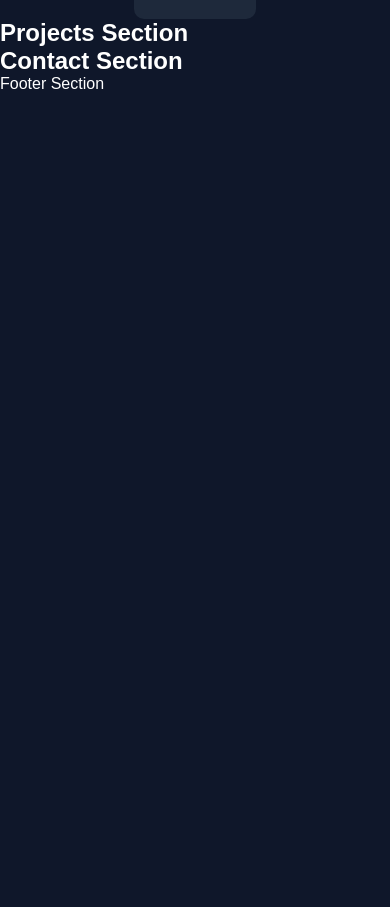
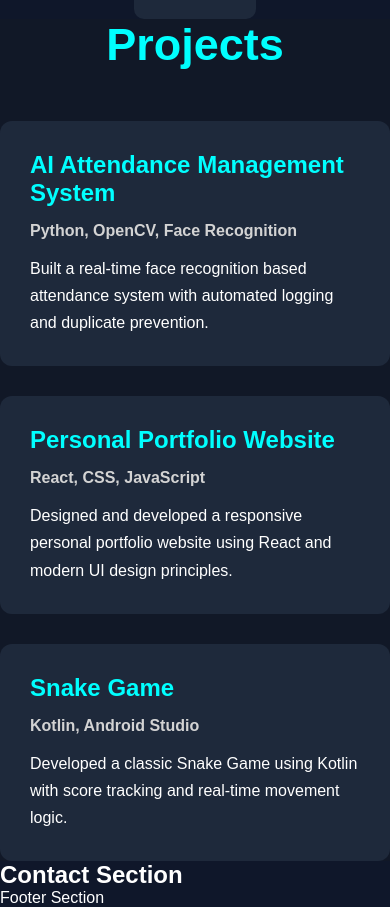
Before and after one commit to Unaib31/FUTURE_FS_01, a React (Vite) app: page / in a window 390 px wide. Shown: the part 2027-2934 px from the top of the page. Before the commit the page ends 2120 px from the top, so only its background shows below. Built offline with nearby package versions, Linux system fonts and the light colour scheme.

Commit message:
Add responsive Project Section

```diff
--- a/src/components/Projects.jsx
+++ b/src/components/Projects.jsx
@@ -1,7 +1,55 @@
-export default function Projects() {
-  return (
-    <section>
-      <h2>Projects Section</h2>
-    </section>
-  );
+function Projects() {
+
+    const projectData = [
+        {
+            title: "AI Attendance Management System",
+            tech: "Python, OpenCV, Face Recognition",
+            description:
+                "Built a real-time face recognition based attendance system with automated logging and duplicate prevention."
+        },
+
+        {
+            title: "Personal Portfolio Website",
+            tech: "React, CSS, JavaScript",
+            description:
+                "Designed and developed a responsive personal portfolio website using React and modern UI design principles."
+        },
+
+        {
+            title: "Snake Game",
+            tech: "Kotlin, Android Studio",
+            description:
+                "Developed a classic Snake Game using Kotlin with score tracking and real-time movement logic."
+        }
+    ]
+
+    return (
+        <section id="projects" className="projects">
+
+            <h1 className="section-title">
+                Projects
+            </h1>
+
+            <div className="projects-container">
+
+                {
+                    projectData.map((project, index) => (
+                        <div className="project-card" key={index}>
+
+                            <h2>{project.title}</h2>
+
+                            <h4>{project.tech}</h4>
+
+                            <p>{project.description}</p>
+
+                        </div>
+                    ))
+                }
+
+            </div>
+
+        </section>
+    )
 }
+
+export default Projects
--- a/src/index.css
+++ b/src/index.css
@@ -149,3 +149,46 @@ body {
   background-color: cyan;
   color: black;
 }
+
+.projects {
+  background-color: #111827;
+}
+
+.projects-container {
+  display: grid;
+
+  grid-template-columns:
+    repeat(auto-fit, minmax(300px, 1fr));
+
+  gap: 30px;
+
+  margin-top: 50px;
+}
+
+.project-card {
+  background-color: #1e293b;
+
+  padding: 30px;
+
+  border-radius: 12px;
+
+  transition: 0.3s;
+}
+
+.project-card:hover {
+  transform: translateY(-8px);
+}
+
+.project-card h2 {
+  margin-bottom: 15px;
+  color: cyan;
+}
+
+.project-card h4 {
+  margin-bottom: 15px;
+  color: lightgray;
+}
+
+.project-card p {
+  line-height: 1.7;
+}
```
